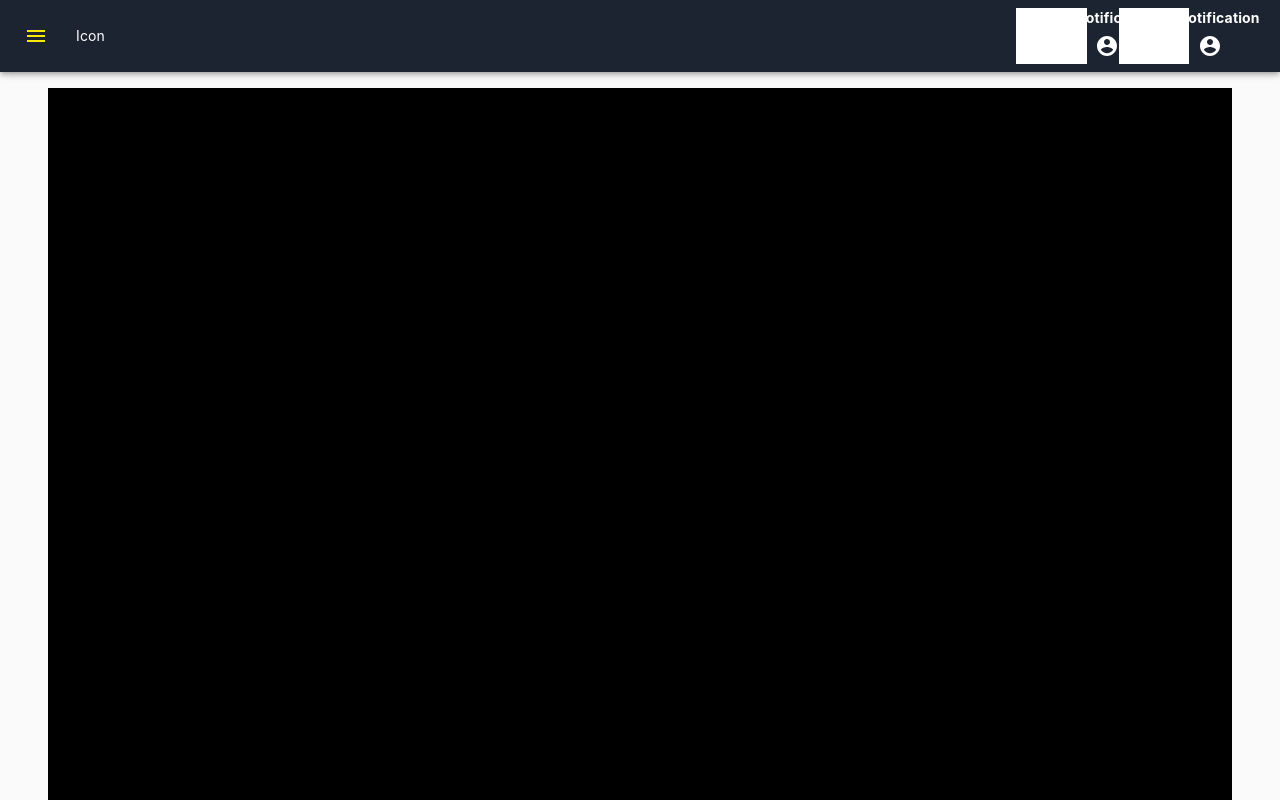
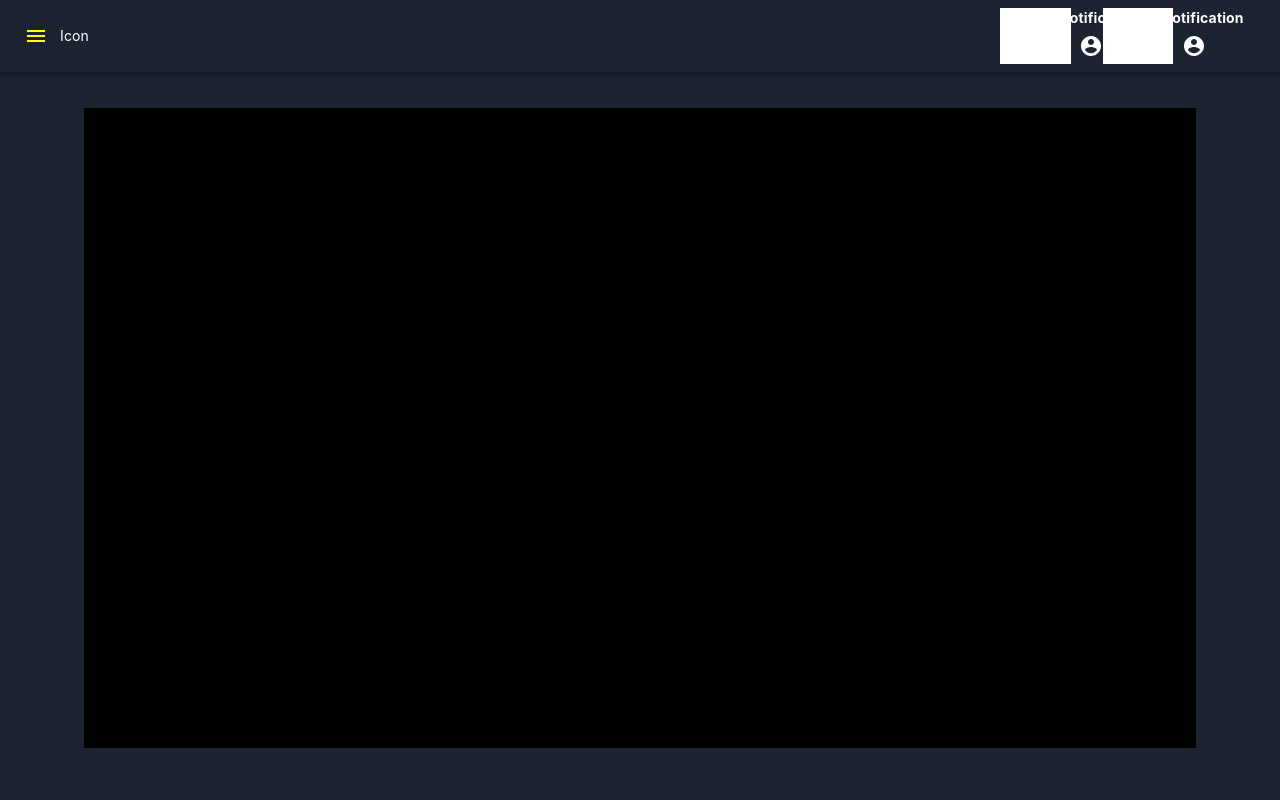
Before and after one commit to k0hei2025/code-map, a Next.js app: page /maptr in a window 1280 px wide. Shown: the top 800 px of the page. Built offline with nearby package versions, Linux system fonts and the light colour scheme.

Commit message:
done with styling

```diff
--- a/UX/header.jsx
+++ b/UX/header.jsx
@@ -30,7 +30,8 @@ export default function header() {
                                            <b className={classes.titles}>Team</b>
                                  </Grid>
                                  <Grid item xs={3} md={1} className={classes.paper} >
-                                           <b className={classes.titles}>Signin</b>
+                                           {/* <b className={classes.titles}>Signin</b> */}
+                                           <a href="/Authentication" > <b className={classes.titles}>Signin</b></a>
                                  </Grid>
                                </Grid>
                                </div>
--- a/components/NavigationBar/Navigation.jsx
+++ b/components/NavigationBar/Navigation.jsx
@@ -21,7 +21,7 @@ import { sideFileData } from './SidebarFileData.js'
 import { useDispatch, useSelector } from 'react-redux'
 import Box from '../Box'
 import { useRouter } from 'next/router'
-
+import classes from './navigation.module.css'
 import { addComponentActions } from '../../store/addComponentSlice';
 
 
@@ -34,88 +34,88 @@ const drawerWidth = 240;
 
 
 
-const useStyles = makeStyles(theme => ({
-  root: {
-    display: 'flex',
+// const useStyles = makeStyles(theme => ({
+//   root: {
+//     display: 'flex',
 
-  },
+//   },
 
-  appIcon: {
-    color: "#F7EA00"
-  },
+//   appIcon: {
+//     color: "#F7EA00"
+//   },
 
-  listColor: {
-    backgroundColor: "red"
-  },
+//   listColor: {
+//     backgroundColor: "red"
+//   },
 
-  appBar: {
-    backgroundColor: '#1C2431',
-    transition: theme.transitions.create(['margin', 'width'], {
-      easing: theme.transitions.easing.sharp,
-      duration: theme.transitions.duration.leavingScreen
-    })
-  },
-  appBarShift: {
-    width: `calc(100% - ${drawerWidth}px)`,
-    marginLeft: drawerWidth,
-    transition: theme.transitions.create(['margin', 'width'], {
-      easing: theme.transitions.easing.easeOut,
-      duration: theme.transitions.duration.enteringScreen
-    })
-  },
-  menuButton: {
-    marginRight: theme.spacing(2)
-  },
-  hide: {
-    display: 'none'
-  },
-  nested: {
-    paddingLeft: theme.spacing(4),
-  },
-  drawer: {
-    width: drawerWidth,
-    flexShrink: 0,
-  },
+//   appBar: {
+//     backgroundColor: '#1C2431',
+//     transition: theme.transitions.create(['margin', 'width'], {
+//       easing: theme.transitions.easing.sharp,
+//       duration: theme.transitions.duration.leavingScreen
+//     })
+//   },
+//   appBarShift: {
+//     width: `calc(100% - ${drawerWidth}px)`,
+//     marginLeft: drawerWidth,
+//     transition: theme.transitions.create(['margin', 'width'], {
+//       easing: theme.transitions.easing.easeOut,
+//       duration: theme.transitions.duration.enteringScreen
+//     })
+//   },
+//   menuButton: {
+//     marginRight: theme.spacing(2)
+//   },
+//   hide: {
+//     display: 'none'
+//   },
+//   nested: {
+//     paddingLeft: theme.spacing(4),
+//   },
+//   drawer: {
+//     width: drawerWidth,
+//     flexShrink: 0,
+//   },
 
-  codeCenter: {
-    maxHeight: '100vh',
-    backgroundColor: "#000000",
-    overflowY: 'scroll',
-    paddingBottom: "55rem"
+//   codeCenter: {
+//     maxHeight: '100vh',
+//     backgroundColor: "#000000",
+//     overflowY: 'scroll',
+//     paddingBottom: "55rem"
 
 
-  },
-  drawerPaper: {
-    width: drawerWidth
-  },
-  drawerHeader: {
-    display: 'flex',
+//   },
+//   drawerPaper: {
+//     width: drawerWidth
+//   },
+//   drawerHeader: {
+//     display: 'flex',
 
-    alignItems: 'center',
-    padding: theme.spacing(0, 1),
-    // necessary for content to be below app bar
-    ...theme.mixins.toolbar,
-    justifyContent: 'flex-end'
-  },
-  content: {
-    flexGrow: 1,
-    padding: theme.spacing(3),
-    transition: theme.transitions.create('margin', {
-      easing: theme.transitions.easing.sharp,
-      duration: theme.transitions.duration.leavingScreen
-    }),
-    marginLeft: -drawerWidth,
+//     alignItems: 'center',
+//     padding: theme.spacing(0, 1),
+//     // necessary for content to be below app bar
+//     ...theme.mixins.toolbar,
+//     justifyContent: 'flex-end'
+//   },
+//   content: {
+//     flexGrow: 1,
+//     padding: theme.spacing(3),
+//     transition: theme.transitions.create('margin', {
+//       easing: theme.transitions.easing.sharp,
+//       duration: theme.transitions.duration.leavingScreen
+//     }),
+//     marginLeft: -drawerWidth,
 
-  },
-  contentShift: {
+//   },
+//   contentShift: {
 
-    transition: theme.transitions.create('margin', {
-      easing: theme.transitions.easing.easeOut,
-      duration: theme.transitions.duration.enteringScreen
-    }),
-    marginLeft: 0
-  }
-}));
+//     transition: theme.transitions.create('margin', {
+//       easing: theme.transitions.easing.easeOut,
+//       duration: theme.transitions.duration.enteringScreen
+//     }),
+//     marginLeft: 0
+//   }
+// }));
 
 export default function PersistentDrawerLeft() {
 
@@ -138,7 +138,7 @@ export default function PersistentDrawerLeft() {
   }
 
 
-  const classes = useStyles();
+  // const classes = useStyles();
   const theme = useTheme();
 
 
@@ -175,10 +175,12 @@ export default function PersistentDrawerLeft() {
     <div className={classes.root}>
       <CssBaseline />
       <AppBar
+            style={{backgroundColor:'#1C2431'}}
         position="fixed"
-        className={clsx(classes.appBar, {
-          [classes.appBarShift]: open
-        })}
+        // className={clsx(classes.appBar, {
+        //   [classes.appBarShift]: open
+        // })}
+        className={classes.appBar}
       >
         <Toolbar>
           <IconButton
@@ -186,9 +188,10 @@ export default function PersistentDrawerLeft() {
             aria-label="open drawer"
             onClick={handleDrawerOpen}
             edge="start"
-            className={clsx(classes.menuButton, open && classes.hide, classes.appIcon)}
+            className={classes.menuButton}
+            // className={clsx(classes.menuButton, open && classes.hide, classes.appIcon)}
           >
-            <MenuIcon />
+            <MenuIcon style={{color:'yellow'}} />
           </IconButton>
 
           <Grid md='9' sm='2' >
@@ -223,9 +226,9 @@ export default function PersistentDrawerLeft() {
         variant="persistent"
         anchor="left"
         open={open}
-        classes={{
-          paper: classes.drawerPaper
-        }}
+        // classes={{
+        //   paper: classes.drawerPaper
+        // }}
       >
         <div className={classes.drawerHeader}>
           <IconButton onClick={handleDrawerClose}>
@@ -272,9 +275,10 @@ export default function PersistentDrawerLeft() {
 
       </Drawer>
       <main
-        className={clsx(classes.content, {
-          [classes.contentShift]: open
-        })}
+        // className={clsx(classes.content, {
+        //   [classes.contentShift]: open
+        // })}
+        className={classes.content}
       >
         <div className={classes.drawerHeader} />
         <Container maxWidth='xl'>
--- a/components/NavigationBar/navigation.module.css
+++ b/components/NavigationBar/navigation.module.css
@@ -2,16 +2,85 @@
   display: flex;
 
 }
+
 .appIcon {
-    color: #F7EA00
+  color: #F7EA00;
 }
+
 .listColor {
-    background-color: red
+  background-color: red;
 }
-   /* .appBar {
+
+.appBar {
   background-color: #1C2431;
-    transition: transitions.create(['margin', 'width'], {
-      easing: theme.transitions.easing.sharp;
+  /* transition: theme.transitions.create(['margin', 'width'], {
+    easing: theme.transitions.easing.sharp,
     duration: theme.transitions.duration.leavingScreen
-    })
-  }, */
+  }) */
+}
+.appBarShift {
+  width: calc(100% - 260px);
+  margin-left: 260px;
+  /* transition: theme.transitions.create(['margin', 'width'], {
+    easing: theme.transitions.easing.easeOut,
+    duration: theme.transitions.duration.enteringScreen
+  }) */
+}
+.menuButton {
+  /* margin-right: theme.spacing(2) */
+  margin-right: 20px;
+}
+.hide {
+  display: none;
+}
+.nested {
+  /* paddingLeft: theme.spacing(4), */
+  padding-left: 40px;
+}
+.drawer {
+  width: 260px;
+  flex-shrink: 0;
+}
+
+.codeCenter {
+  background-color:black;
+  padding:2rem 20px ;
+  margin-top:3rem;
+  min-height:80vh;
+  max-height:90vh;
+  /* margin-bottom:1rem; */
+  overflow-y:scroll
+}
+.drawerPaper {
+  width: 260px;
+}
+.drawerHeader {
+  display: flex;
+
+  align-items: 'center';
+  /* padding: theme.spacing(0, 1), */
+  padding:0 20px;
+  /* // necessary for content to be below app bar */
+  /* ...theme.mixins.toolbar, */
+  justify-content: flex-end;
+}
+.content {
+  flex-grow: 1;
+  /* padding: theme.spacing(3), */
+  padding: 60px;
+  background-color: #1C2431;
+  /* transition: theme.transitions.create('margin', {
+    easing: theme.transitions.easing.sharp,
+    duration: theme.transitions.duration.leavingScreen
+  }), */
+  margin-left: -260px;
+
+}
+.contentShift {
+
+  /* transition: theme.transitions.create('margin', {
+    easing: theme.transitions.easing.easeOut,
+    duration: theme.transitions.duration.enteringScreen
+  }), */
+  margin-left: 0;
+}
```
Also changed, not shown: components/profile.jsx (+20 -19 lines), components/profile.module.css (+72 -1 lines), pages/addFile/index.jsx (+17 -9 lines), pages/index.js (+12 -4 lines), pages/addFile/addFile.module.css (added), 1 other file (tests, documents, lock files or other folders). Lines whose indentation alone changed are shown as unchanged.
